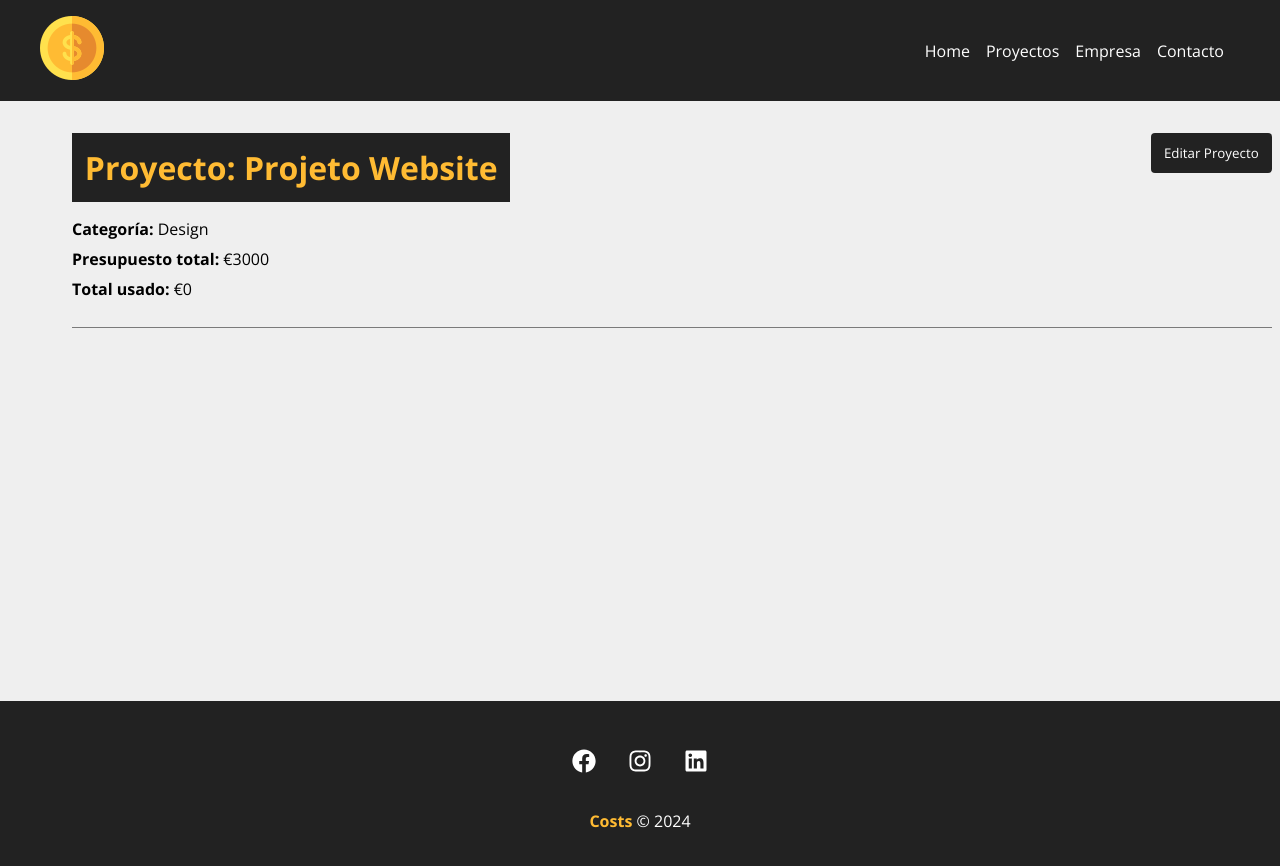
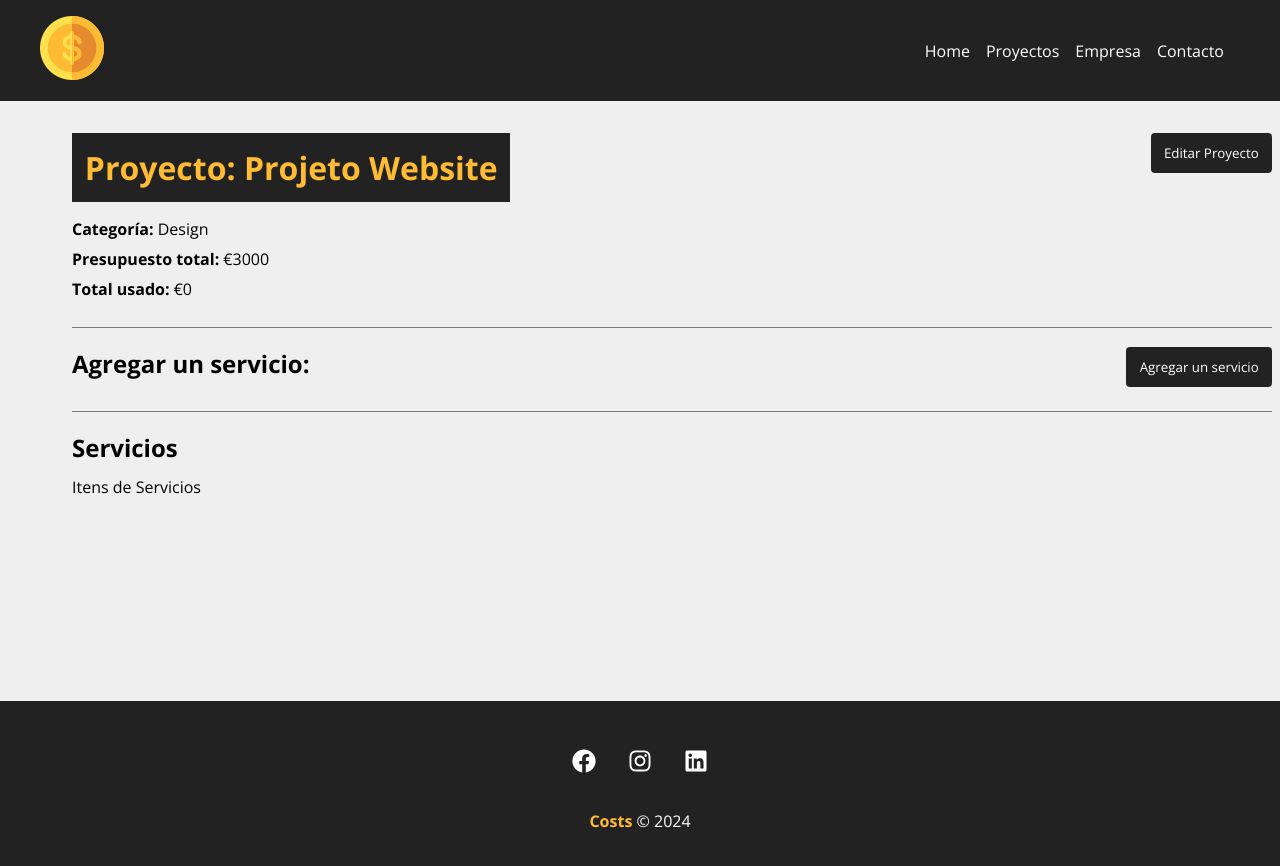
Before and after one commit to YagoCastelao/Proyecto-Costs, a React (Vite) app in the folder costs/: page /project/27e9 in a window 1280 px wide. Shown: the top 866 px of the page. Built offline with nearby package versions, Linux system fonts and the light colour scheme; data requests are answered from the project's data file.

Commit message:
Área de servicio creada

```diff
--- a/costs/src/components/pages/Project.jsx
+++ b/costs/src/components/pages/Project.jsx
@@ -12,6 +12,7 @@ function Project() {
   const { id } = useParams();
   const [project, setProject] = useState([]);
   const [showProjectForm, setShowProjectForm] = useState(false);
+  const [showServiceForm, setShowServiceForm] = useState(false);
   const [message, setMessage] = useState();
   const [type, setType] = useState();
 
@@ -32,6 +33,7 @@ function Project() {
   }, [id]);
 
   function editPost(project) {
+    setMessage('')
     if (project.budget < project.cost) {
       setMessage(
         "¡El presupuesto no puede ser menor que el costo del proyecto!"
@@ -59,6 +61,10 @@ function Project() {
 
   function toggleProjectForm() {
     setShowProjectForm(!showProjectForm);
+  }
+
+  function toggleServiceForm() {
+    setShowServiceForm(!showServiceForm);
   }
 
   return (
@@ -94,6 +100,19 @@ function Project() {
                 </div>
               )}
             </div>
+            <div className={styles.service_form_container}>
+              <h2>Agregar un servicio:</h2>
+              <button className={styles.btn} onClick={toggleServiceForm}>
+                {!showServiceForm ? "Agregar un servicio" : "Cerrar"}
+              </button>
+              <div className={styles.project_info}>
+                {showServiceForm && <div>Formulario de servicio</div>}
+              </div>
+            </div>
+            <h2>Servicios</h2>
+            <Container customClass="start">
+              <p>Itens de Servicios</p>
+            </Container>
           </Container>
         </div>
       ) : (
```
